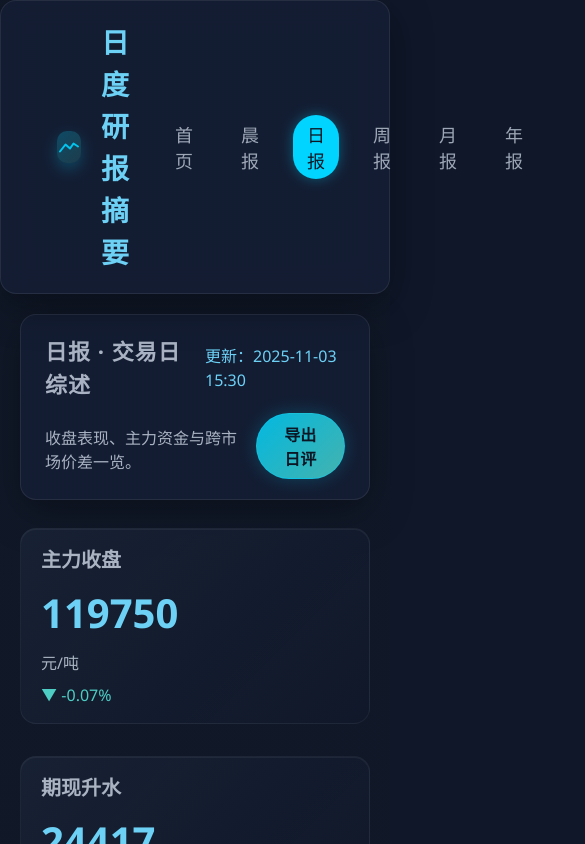
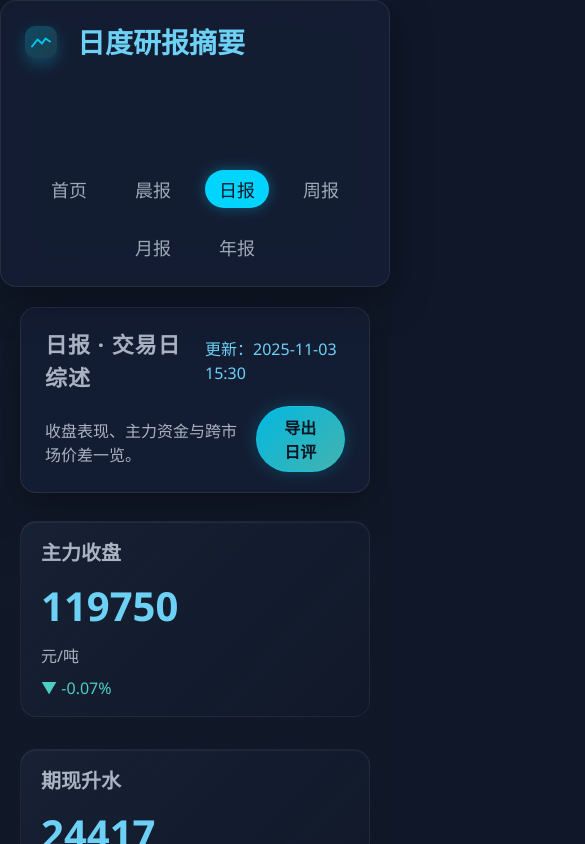
Before and after one commit to banjiubanjiu/Nickle-System, a React (Vite) app in the folder frontend/: page /reports/daily in a window 390 px wide. Shown: the top 844 px of the page, 585 px wide, since content can reach past the window. Built offline with nearby package versions, Linux system fonts and the light colour scheme.

Commit message:
导航区居中bug

```diff
--- a/frontend/src/styles/components/DashboardHeader.css
+++ b/frontend/src/styles/components/DashboardHeader.css
@@ -11,15 +11,16 @@
 .header-main {
   display: flex;
   align-items: center;
-  justify-content: space-between;
+  justify-content: center;
   gap: 24px;
 }
 
 .header-left {
   display: flex;
   align-items: center;
-  gap: 28px;
-  margin-left: 32px;
+  gap: 20px;
+  flex: 0 0 360px;
+  justify-content: flex-start;
 }
 
 .header-brand {
@@ -44,11 +45,37 @@
   display: flex;
   align-items: center;
   gap: 16px;
+  flex: 0 0 360px;
+  justify-content: flex-end;
+  min-height: 56px;
 }
 
 .header-switchers-hidden {
-  opacity: 0;
+  visibility: hidden;
   pointer-events: none;
+}
+
+@media (max-width: 1200px) {
+  .header-main {
+    flex-wrap: wrap;
+    justify-content: space-between;
+  }
+
+  .header-left,
+  .header-switchers {
+    flex: 1 1 100%;
+    justify-content: space-between;
+  }
+
+  .header-left {
+    margin-left: 0;
+  }
+
+  .header-nav {
+    order: 3;
+    width: 100%;
+    flex-wrap: wrap;
+  }
 }
 
 .header-nav {
--- a/frontend/src/styles/pages/reports-base.css
+++ b/frontend/src/styles/pages/reports-base.css
@@ -5,12 +5,14 @@
 }
 
 .report-hero {
+  /* Extends .dashboard-card (flex column); override to two stacked rows */
   display: flex;
   flex-direction: column;
   gap: 12px;
 }
 
 .report-hero-row {
+  /* First row: title vs updated, second row: subtitle vs action */
   display: flex;
   align-items: center;
   justify-content: space-between;
```
Also changed, not shown: frontend/src/styles/README.md (added).
